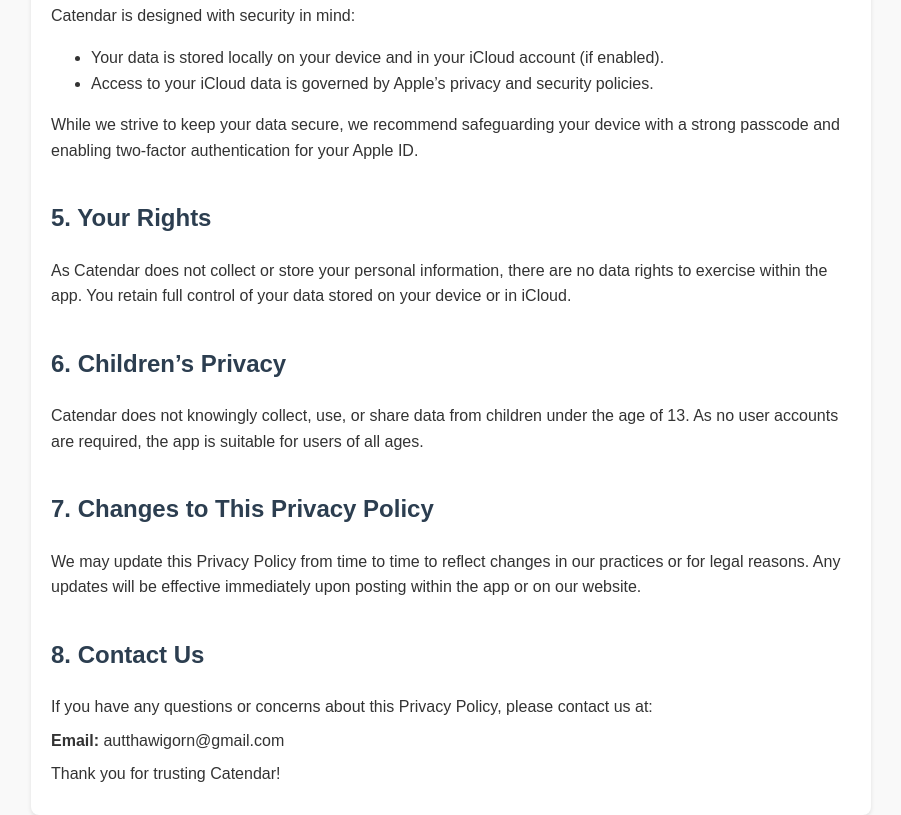
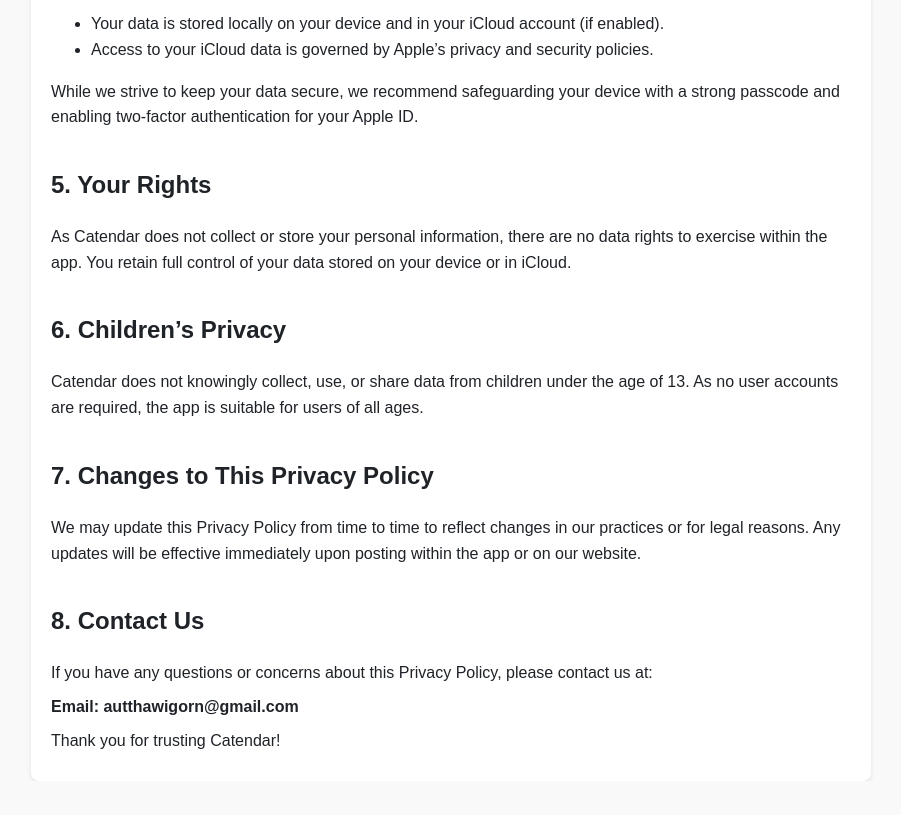
Before and after one commit to Autthawigorn/catendar.github.io, a plain HTML site: page index.html in a window 1280 px wide. Shown: the part 956-1771 px from the top of the page, without its empty margins (189-1090 px from the left). After the commit the page ends 1737 px from the top, so only its background shows below. Drawn offline with Linux system fonts and the light colour scheme.

Commit message:
Update index.html

```diff
--- a/index.html
+++ b/index.html
@@ -11,7 +11,7 @@
             margin: 0;
             padding: 0;
             background-color: #f9f9f9;
-            color: #333;
+            color: #1F2328;
         }
         .container {
             max-width: 800px;
@@ -22,7 +22,7 @@
             border-radius: 8px;
         }
         h1, h2 {
-            color: #2c3e50;
+            color: #1F2328;
         }
         h1 {
             font-size: 2em;
@@ -36,7 +36,7 @@
             margin: 0.5em 0;
         }
         a {
-            color: #007BFF;
+            color: #1F2328;
             text-decoration: none;
         }
         a:hover {
@@ -47,7 +47,6 @@
 <body>
     <div class="container">
         <h1>Privacy Policy for Catendar</h1>
-        <p><strong>Effective Date:</strong> [Insert Date]</p>
         <p>Thank you for using Catendar! Your privacy is important to us. This Privacy Policy outlines how we handle your data while using our app.</p>
         <p>Catendar is designed to respect your privacy, and we take data protection seriously. Please read this Privacy Policy carefully. By using Catendar, you agree to the practices described herein.</p>
 
@@ -88,7 +87,7 @@
 
         <h2>8. Contact Us</h2>
         <p>If you have any questions or concerns about this Privacy Policy, please contact us at:</p>
-        <p><strong>Email:</strong> autthawigorn@gmail.com</p>
+        <p><strong>Email: autthawigorn@gmail.com</strong></p>
 
         <p>Thank you for trusting Catendar!</p>
     </div>
```
